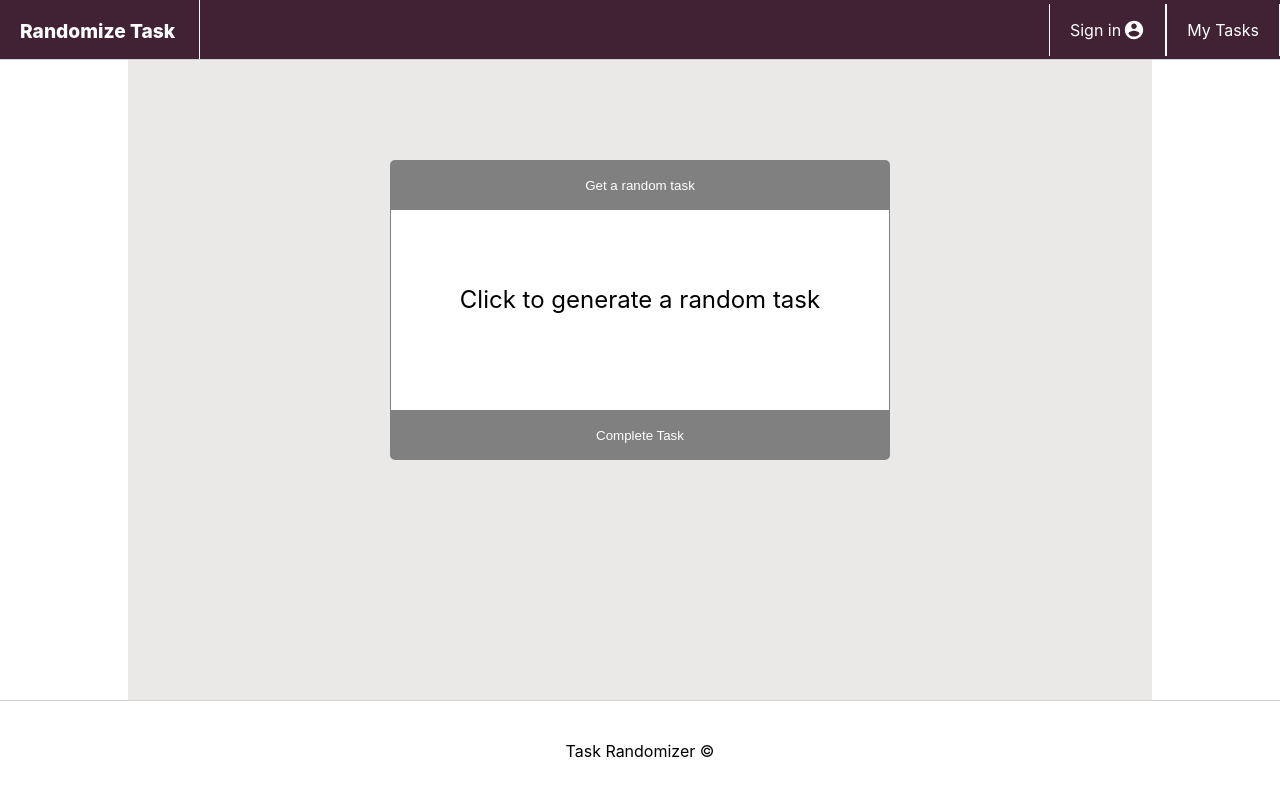
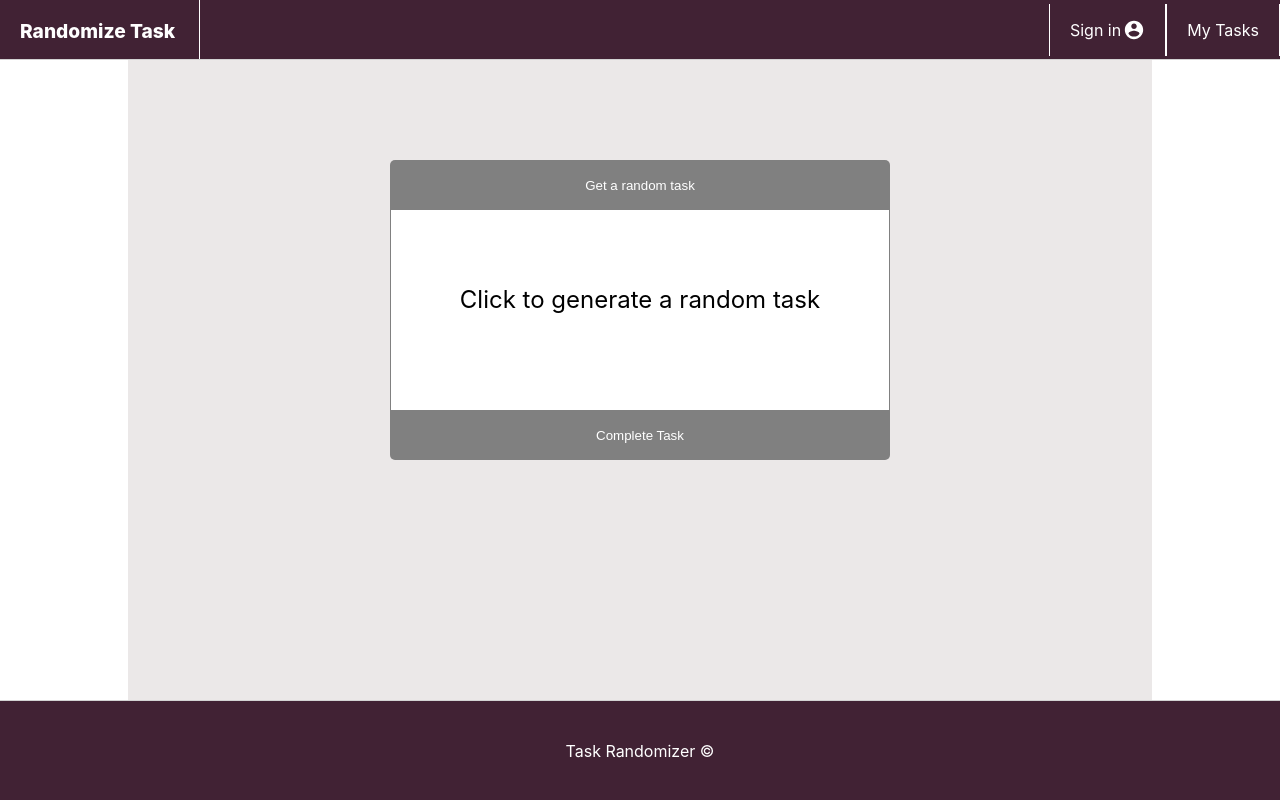
Before and after one commit to seangrant118/task-randomizer, a React (Create React App) app: page / in a window 1280 px wide. Built offline with nearby package versions, Linux system fonts and the light colour scheme; no server answers; the database is empty.

Commit message:
footer color

```diff
--- a/src/components/Footer/Footer.css
+++ b/src/components/Footer/Footer.css
@@ -1,13 +1,14 @@
 .footer {
   height: 100px;
   width: 100%;
-  background-color: white;
+  background-color: #412234;
   position: -webkit-sticky;
   position: sticky;
   bottom: 0;
   text-align: center;
   border-top: 1px solid lightgray;
   line-height: 100px;
+  color: white;
 }
 
 @media (max-width: 640px) {
```
